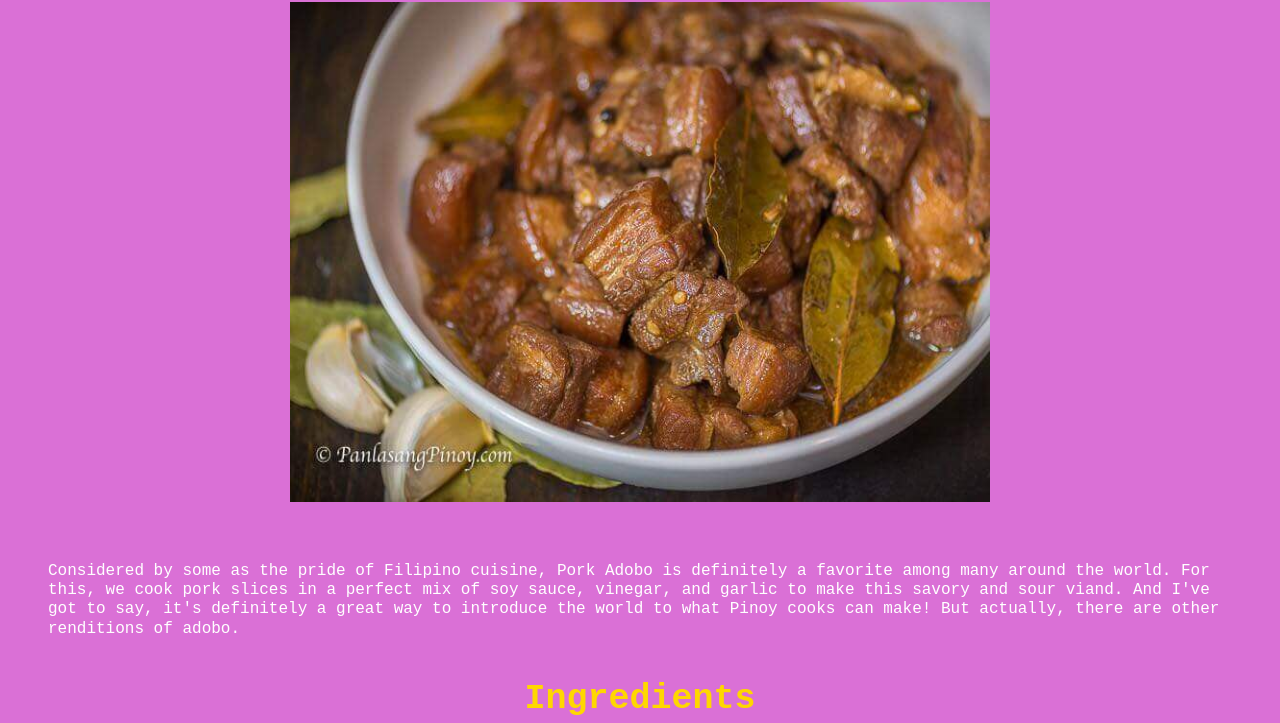
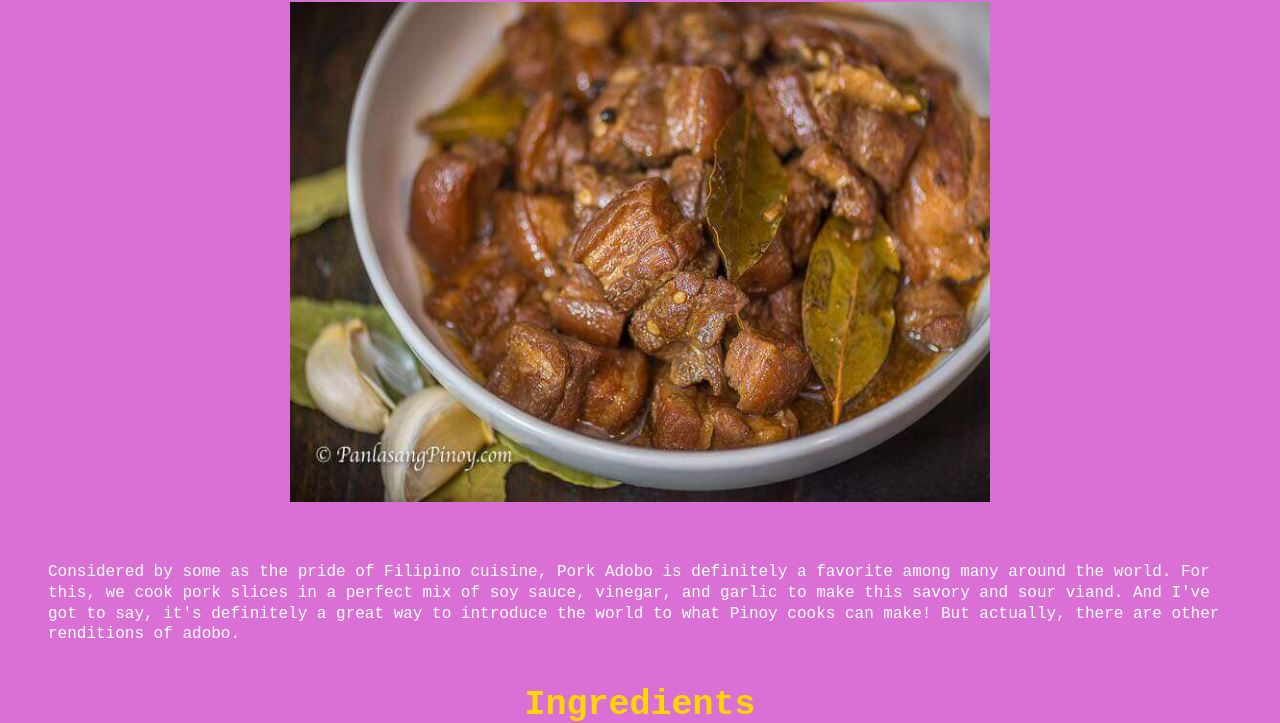
Before and after one commit to Johannes-anton25/odin-recipes, a plain HTML site: page recipes/adobo.html in a window 1280 px wide. Shown: the part 83-806 px from the top of the page. Drawn offline with Linux system fonts and the light colour scheme.

Commit message:
Update line height

```diff
--- a/style.css
+++ b/style.css
@@ -63,7 +63,7 @@ h3 {
 
 p, .ingredient-list, .instruction-list {
     margin: 0;
-    line-height: 1.2;
+    line-height: 1.3;
 }
 
 p {
```
